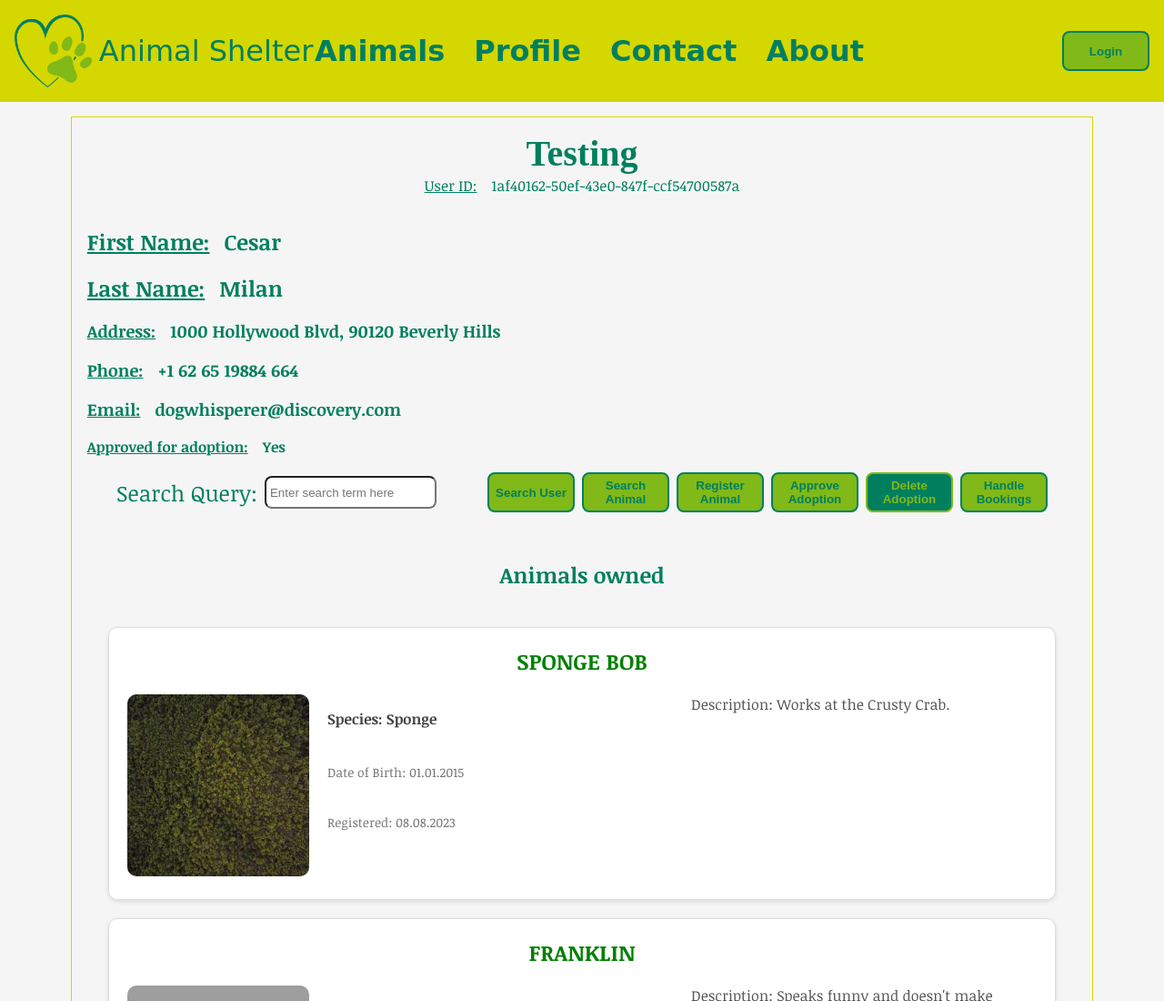
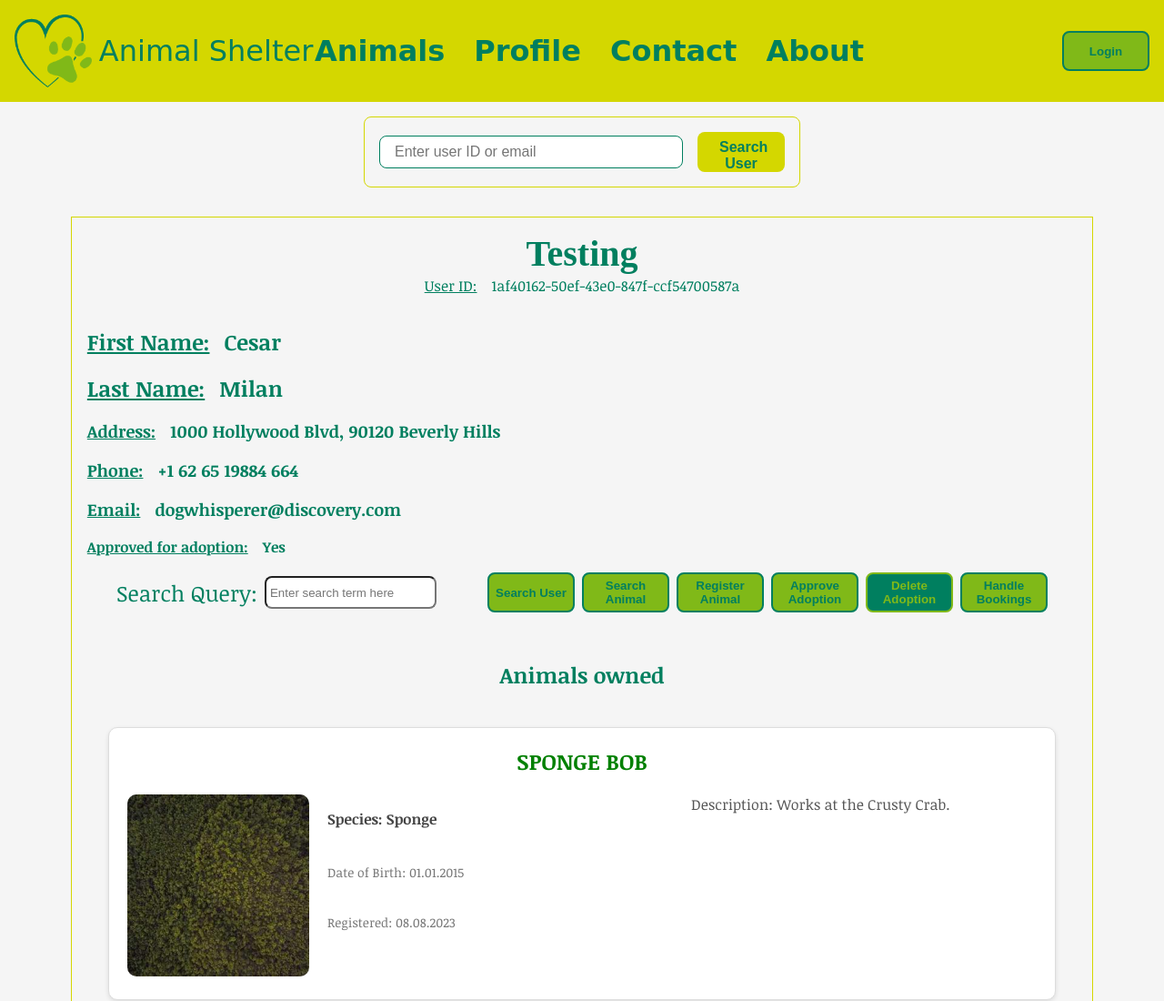
Before and after one commit to El-Grupo-Cinco/animal-shelter, a plain HTML site: page frontend/user.html in a window 1280 px wide. Shown: the top 1100 px of the page at 91% size. Drawn offline with Linux system fonts and the light colour scheme; grey boxes are pictures that could not be loaded; a web font is replaced by a local one.

Commit message:
added search user button

```diff
--- a/frontend/css/user.css
+++ b/frontend/css/user.css
@@ -30,28 +30,17 @@
         align-self: center;
 }
 
-
-
 .user-info > div {
-
         margin: 1px;
         display: flex;
         gap: 1rem;
+}
 
-        h2 {
-                margin-top: auto;
-                margin-bottom: auto;
-        }
-
-        h3 {
-                margin-top: auto;
-                margin-bottom: auto;
-        }
-
-        h4 {
-                margin-top: auto;
-                margin-bottom: auto;
-        }
+.user-info > div h2,
+.user-info > div h3,
+.user-info > div h4 {
+        margin-top: auto;
+        margin-bottom: auto;
 }
 
 .userIDClass {
@@ -66,7 +55,6 @@
         align-items: center;
         gap: 0.5rem;
         align-self: center;
-
 }
 
 .admin-section > div {
@@ -81,8 +69,43 @@
         height: 1.5rem;
 }
 
-
-
 .animal-cards {
         align-self: center;
 }
+
+/* === Search User Section === */
+.search-user {
+  display: flex;
+  justify-content: center;
+  align-items: center;
+  gap: 1rem;
+  margin: 1rem auto;
+  padding: 1rem;
+  border: 1px solid #D4D700;
+  border-radius: 0.5rem;
+  width: fit-content;
+  color: #007F5F;
+}
+
+.search-user input {
+  padding: 0.5rem 1rem;
+  font-size: 1rem;
+  border: 1px solid #007F5F;
+  border-radius: 0.5rem;
+  width: 300px;
+}
+
+.search-user button {
+  padding: 0.5rem 1.5rem;
+  font-size: 1rem;
+  background-color: #D4D700;
+  color: #007F5F;
+  border: none;
+  border-radius: 0.5rem;
+  cursor: pointer;
+  transition: background-color 0.2s ease;
+}
+
+.search-user button:hover {
+  background-color: #c1c100;
+}
--- a/frontend/user.html
+++ b/frontend/user.html
@@ -18,6 +18,13 @@
   </head>
   <body>
     <main>
+
+      <!-- Search User Section -->
+      <section class="search-user">
+        <input type="text" id="searchInput" placeholder="Enter user ID or email" />
+        <button id="searchBtn">Search User</button>
+      </section>
+
       <section class="user-card">
         <div class="user-info">
           <h1 id="username">placeholder</h1>
@@ -57,7 +64,6 @@
           <ul class="animal-cards">
             <li class="card hidden" id="card-template">
               <h3 class="card-name">Name</h3>
-              <!-- Namn ovanför allt -->
               <div class="card-content">
                 <div class="card-picture">
                   <img src="" alt="" />
```
